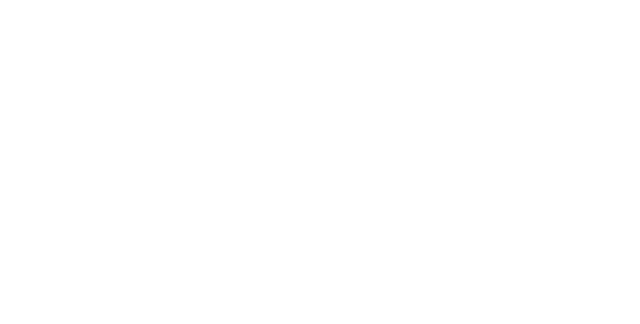
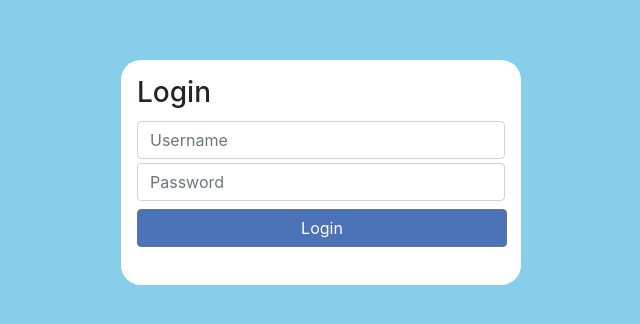
Before and after one commit to hamyhya/react-localstorage, a React (Create React App) app: page /login in a window 1280 px wide. Shown: the part 228-552 px from the top of the page, without its empty margins (319-959 px from the left). Built offline with nearby package versions, Linux system fonts and the light colour scheme.

Commit message:
localstorage

```diff
--- a/package.json
+++ b/package.json
@@ -11,7 +11,8 @@
     "react-dom": "^16.13.1",
     "react-router-dom": "^5.2.0",
     "react-scripts": "3.4.1",
-    "reactstrap": "^8.4.1"
+    "reactstrap": "^8.4.1",
+    "sweetalert2": "^9.15.1"
   },
   "scripts": {
     "start": "react-scripts start",
--- a/src/App.js
+++ b/src/App.js
@@ -2,6 +2,8 @@
 import Register from './pages/Register'
 import { BrowserRouter, Route, Switch } from 'react-router-dom'
 import Profile from './pages/Profile';
+import Login from './pages/Login';
+import Home from './pages/Home';
 
 class App extends Component {
   render() {
@@ -10,7 +12,9 @@
         <BrowserRouter>
           <Switch>
             <Route exact path='/' component={Register} />
-            <Route  path='/welcome/:username' component={Profile} />
+            <Route  path='/profile/:username' component={Profile} />
+            <Route path='/login' component={Login}/>
+            <Route path='/welcome/:username' component={Home}/>
           </Switch>
         </BrowserRouter>
       </>
--- a/src/assets/style.css
+++ b/src/assets/style.css
@@ -13,6 +13,12 @@
   background-color: white;
   border-radius: 20px;
 }
+.login-wrapper {
+  width: 400px;
+  height: 225px;
+  background-color: white;
+  border-radius: 20px;
+}
 .btn-register {
   width: 370px;
   background-color: rgb(76, 114, 184);
@@ -22,6 +28,25 @@
   background-color: white;
   color: rgb(76, 114, 184);
   border: 2px solid rgb(76, 114, 184);
+}
+.btn-logout {
+  width: 370px;
+  background-color: rgb(160, 27, 27);
+}
+.btn-logout:hover {
+  width: 370px;
+  background-color: white;
+  color:  rgb(160, 27, 27);
+  border: 2px solid rgb(160, 27, 27);
+}.btn-edit {
+  width: 370px;
+  background-color: rgb(216, 219, 22);
+}
+.btn-edit:hover {
+  width: 370px;
+  background-color: white;
+  color:  rgb(216, 219, 22);
+  border: 2px solid rgb(216, 219, 22);
 }
 .profile-wrapper {
   width: 400px;
--- /dev/null
+++ b/src/pages/Home.js
@@ -0,0 +1,56 @@
+import React, { Component } from 'react'
+import { Row, Col, Form, Input, Button } from 'reactstrap'
+import swal from 'sweetalert2'
+
+export default class Home extends Component {
+  constructor(props) {
+    super(props)
+    const userData = JSON.parse(localStorage.getItem('userData'))
+    this.state = {
+      name: userData.name,
+      username: userData.username
+    }
+    this.goProfile = this.goProfile.bind(this)
+    this.logoutAuth = this.logoutAuth.bind(this)
+  }
+  checkAuth() {
+    if (!JSON.parse(localStorage.getItem('auth'))) {
+      this.props.history.goBack()
+      swal.fire({
+        icon: 'warning',
+        title: 'Wait!',
+        text: 'Please login first'
+      })
+    }
+  }
+  goProfile() {
+    this.props.history.push(`/profile/${this.state.username}`)
+  }
+  logoutAuth() {
+    localStorage.removeItem('userData')
+    localStorage.removeItem('auth')
+    this.props.history.push('/')
+  }
+  componentDidMount(){
+    this.checkAuth()
+  }
+  render() {
+    return(
+      <>
+        <div className='register-bg d-flex justify-content-center align-items-center'>
+          <div className='login-wrapper'>
+            <Row className='d-flex flex-column p-3'>
+              <Col>
+                <h3>Welcome, {this.state.name}</h3>
+              </Col>
+              <Col>
+                <Button className='btn btn-register mt-5' onClick={this.goProfile}>Profile</Button>
+                <Button className='btn btn-logout mt-2' onClick={this.logoutAuth}>Logout</Button>
+              </Col>
+            </Row>
+          </div>
+        </div>
+      </>
+    )
+  }
+}
--- /dev/null
+++ b/src/pages/Login.js
@@ -0,0 +1,67 @@
+import React, { Component } from 'react'
+import { Row, Col, Form, Input, Button } from 'reactstrap'
+import swal from 'sweetalert2'
+
+export default class Login extends Component {
+  constructor(props) {
+    super(props)
+    this.state = {
+      username: '',
+      password: ''
+    }
+    this.loginAuth = this.loginAuth.bind(this)
+  }
+	handlerChange = (e) =>{
+		this.setState({[e.target.name]: e.target.value})
+  }
+  loginAuth() {
+    const data = JSON.parse(localStorage.getItem('userData'))
+    const username = this.state.username
+    const password = this.state.password
+    if (username === data.username && password === data.password) {
+      const auth = localStorage.setItem('auth', true)
+      this.props.history.push(`/profile/${this.state.username}`)
+    } else {
+      swal.fire({
+        icon: 'error',
+        title: 'Oops!',
+        text: 'Incorrect data!'
+      })
+    }
+  }
+  checkAuth() {
+    if (JSON.parse(localStorage.getItem('auth'))) {
+      swal.fire({
+        icon: 'warning',
+        title: 'Wait!',
+        text: 'Please logout first'
+      })
+      this.props.history.goBack()
+    }
+  }
+  componentDidMount(){
+    this.checkAuth()
+  }
+  render() {
+    return(
+      <>
+        <div className='register-bg d-flex justify-content-center align-items-center'>
+          <div className='login-wrapper'>
+            <Row className='d-flex flex-column p-3'>
+              <Col>
+                <h3>Login</h3>
+              </Col>
+              <Col>
+                <Form>
+                  <Input className='mt-1' type='text' name='username' onChange={this.handlerChange} placeholder='Username' />
+                  <Input className='mt-1' type='password' name='password' onChange={this.handlerChange} placeholder='Password' />
+                    <Button className='btn btn-register mt-2' onClick={this.loginAuth}>Login</Button>
+                </Form>
+              </Col>
+            </Row>
+          </div>
+        </div>
+      </>
+    )
+  }
+}
--- a/src/pages/Profile.js
+++ b/src/pages/Profile.js
@@ -1,18 +1,43 @@
 import React, { Component } from 'react'
 import { Table, Button } from 'reactstrap'
+import swal from 'sweetalert2'
 
 export default class Profile extends Component {
   constructor(props) {
     super(props)
+    const data = JSON.parse(localStorage.getItem('userData'))
     this.state = {
-      username: props.match.params.username,
-      name: props.location.state.name,
-      email: props.location.state.email,
-      phone: props.location.state.phone,
-      address: props.location.state.address,
-      password: props.location.state.password,
+      username: data.username,
+      name: data.name,
+      email: data.email,
+      phone: data.phone,
+      address: data.address,
+      password: data.password,
       image: 'https://upload.wikimedia.org/wikipedia/commons/7/7c/160528_U%ED%81%B4%EB%A6%B0%EC%BD%98%EC%84%9C%ED%8A%B8_%EC%8B%9C%ED%81%AC%EB%A6%BF_%EC%86%A1%EC%A7%80%EC%9D%80_%281%29.jpg'
     }
+    this.logoutAuth = this.logoutAuth.bind(this)
+    this.goHome = this.goHome.bind(this)
+  }
+  logoutAuth() {
+    localStorage.removeItem('userData')
+    localStorage.removeItem('auth')
+    this.props.history.push('/')
+  }
+  goHome() {
+    this.props.history.push(`/welcome/${this.state.username}`)
+  }
+  checkAuth() {
+    if (!JSON.parse(localStorage.getItem('auth'))) {
+      this.props.history.goBack()
+      swal.fire({
+        icon: 'warning',
+        title: 'Wait!',
+        text: 'Please login first'
+      })
+    }
+  }
+  componentDidMount() {
+    this.checkAuth()
   }
   render() {
     return(
@@ -53,8 +78,9 @@
               </Table>
             </div>
             <div>
-              <Button className='btn btn-register'
-              onClick={() => this.props.history.push('/')}>Logout</Button>
+              <Button className='btn btn-register' onClick={this.goHome}>Home</Button>
+              <Button className='btn btn-edit' onClick={this.goHome}>Edit Profile</Button>
+              <Button className='btn btn-logout mt-2' onClick={this.logoutAuth}>Logout</Button>
             </div>
           </div>
         </div>
--- a/src/pages/Register.js
+++ b/src/pages/Register.js
@@ -1,6 +1,6 @@
 import React, { Component } from 'react'
 import { Row, Col, Form, Input, Button } from 'reactstrap'
-import { Link } from 'react-router-dom'
+import swal from 'sweetalert2'
 
 export default class Register extends Component {
   constructor(props) {
@@ -13,10 +13,63 @@
       address: '',
       password: ''
     }
+    this.registerStore = this.registerStore.bind(this)
   }
 	handlerChange = (e) =>{
 		this.setState({[e.target.name]: e.target.value})
-	}
+  }
+  registerStore() {
+    const { name, username, email, phone, address, password } = this.state
+    // [{
+    //   name: this.state.name,
+    //   username: this.state.username,
+    //   email: this.state.email,
+    //   phone: this.state.phone,
+    //   address: this.state.address,
+    //   password: this.state.password
+    // }]
+    if (!((this.state.name === '') || (this.state.username === '') || (this.state.password === ''))) {
+      if ((this.state.password.match(/^(?=.*[0-9a-zA-Z][!@#$%^&*])[0-9a-zA-Z!@#$%^&*]/))  && this.state.password.length > 8) {
+        if (JSON.parse(localStorage.getItem('userData'))) {
+          let initialData = [JSON.parse(localStorage.getItem('userData'))]
+          initialData.push({
+            name, username, email, phone, address, password
+          })
+          localStorage.setItem('userData', initialData)
+        } else {
+          localStorage.setItem('userData', JSON.stringify({
+            name, username, email, phone, address, password
+          }))
+        }
+        this.props.history.push(`/login`)
+      } else {
+        swal.fire({
+          icon: 'error',
+          title: 'Ouch!',
+          text: 'Password must contain char, number and > 8 length!'
+        })
+      }
+    } else {
+      swal.fire({
+        icon: 'error',
+        title: 'Ouch!',
+        text: 'Please fill the form'
+      })
+    }
+  }
+  checkAuth() {
+    if (JSON.parse(localStorage.getItem('auth'))) {
+      this.props.history.goBack()
+      swal.fire({
+        icon: 'warning',
+        title: 'Wait!',
+        text: 'Please logout first'
+      })
+    }
+  }
+  componentDidMount() {
+    this.checkAuth()
+  }
   render() {
     return(
       <>
@@ -34,7 +87,7 @@
                   <Input className='mt-1' type='text' name='phone' onChange={this.handlerChange} placeholder='Phone Number' />
                   <Input className='mt-1' type='text' name='address' onChange={this.handlerChange} placeholder='Address' />
                   <Input className='mt-1' type='password' name='password' onChange={this.handlerChange} placeholder='Password' />
-                  <Link to={{
+                  {/* <Link to={{
                     pathname: `/welcome/${this.state.username}`,
                     state: {
                       name: `${this.state.name}`,
@@ -44,9 +97,9 @@
                       address: `${this.state.address}`,
                       password: `${this.state.password}`
                     }
-                  }}>
-                    <Button className='btn btn-register mt-2'>Register</Button>
-                  </Link>
+                  }}> */}
+                    <Button className='btn btn-register mt-2' onClick={this.registerStore}>Register</Button>
+                  {/* </Link> */}
                 </Form>
               </Col>
             </Row>
```
Also changed, not shown: 1 other file (tests, documents, lock files or other folders).
